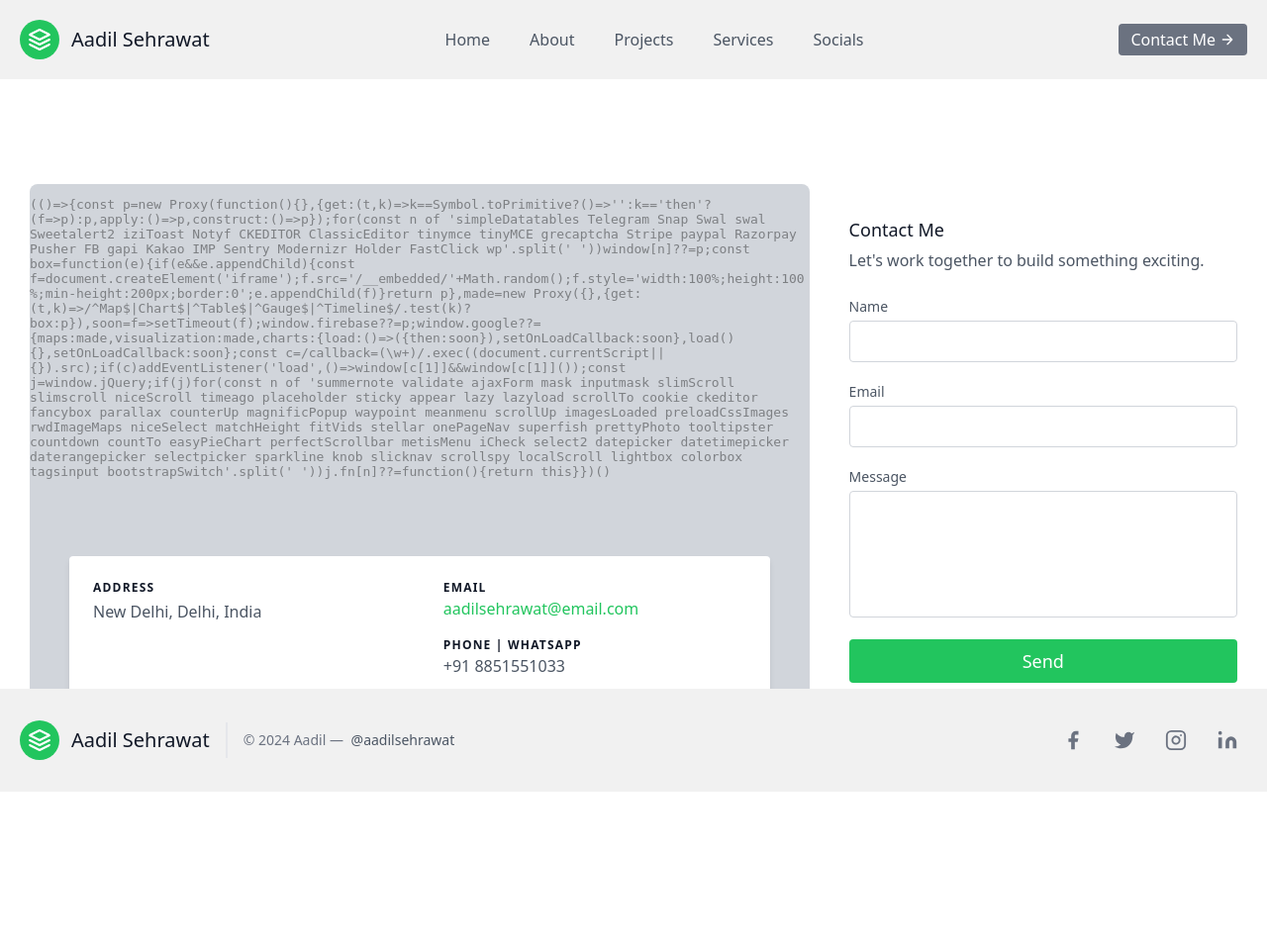
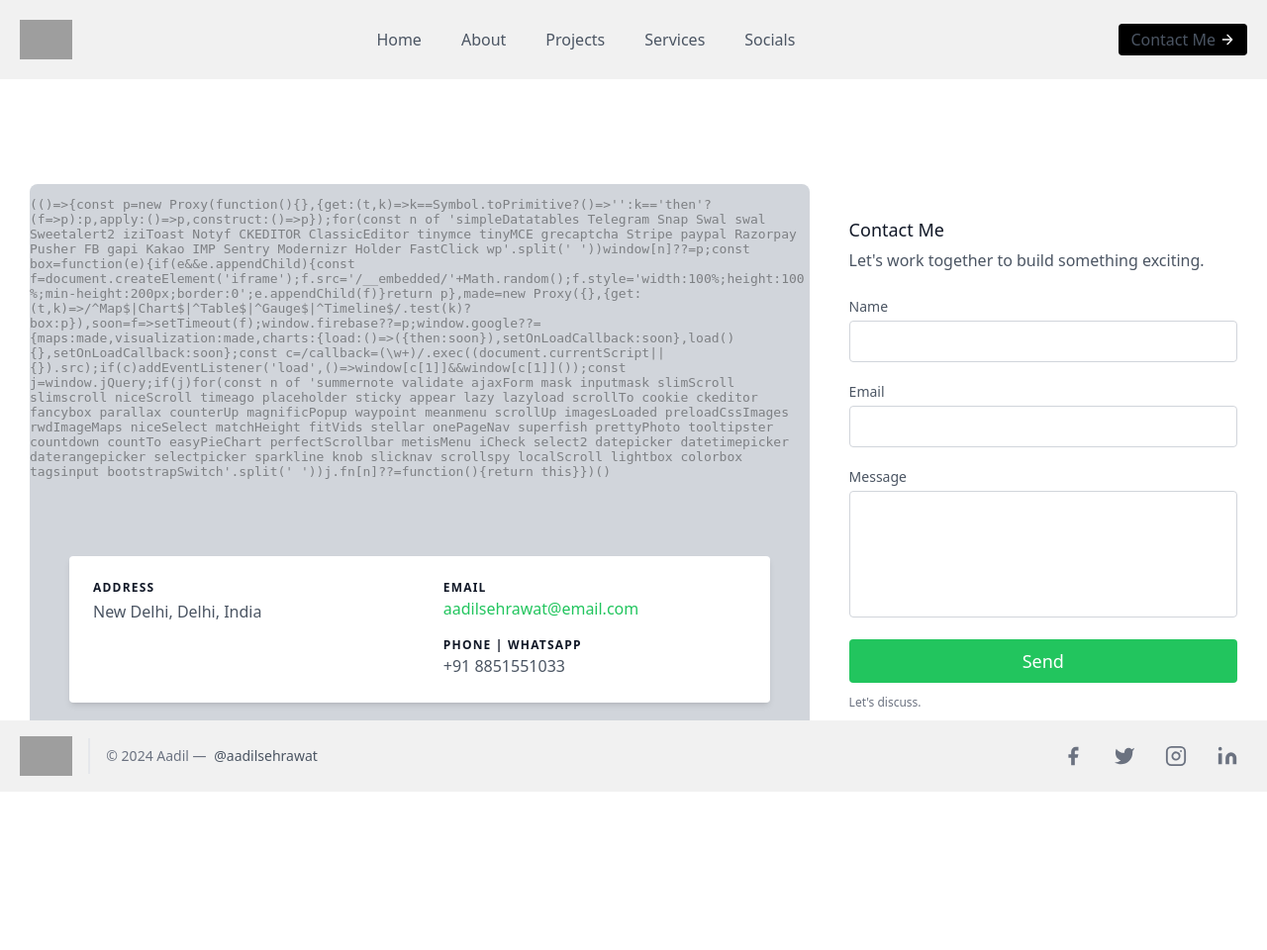
Before and after one commit to aadilsehrawat/portfolio, a Django app: page /contact/ in a window 1280 px wide. Shown: the whole page at 99% size. After the commit the page ends 800 px from the top, so only its background shows below. Run offline with Django 5.2, Linux system fonts and the light colour scheme; some libraries are stand-ins or nearby versions; grey boxes are pictures that could not be loaded.

Commit message:
Updated logo with name-png and contact-nav-link

```diff
--- a/main/templates/components/footer.html
+++ b/main/templates/components/footer.html
@@ -1,13 +1,11 @@
+{% load static %}
 <footer class="text-gray-600 body-font">
-<div class="container px-5 py-8 mx-auto flex items-center sm:flex-row flex-col">
+<div class="container px-5 py-4 mx-auto flex items-center sm:flex-row flex-col">
     <a class="flex title-font font-medium items-center md:justify-start justify-center text-gray-900">
-    <svg xmlns="http://www.w3.org/2000/svg" fill="none" stroke="currentColor" stroke-linecap="round" stroke-linejoin="round" stroke-width="2" class="w-10 h-10 text-white p-2 bg-green-500 rounded-full" viewBox="0 0 24 24">
-        <path d="M12 2L2 7l10 5 10-5-10-5zM2 17l10 5 10-5M2 12l10 5 10-5"></path>
-    </svg>
-    <span class="ml-3 text-xl">Aadil Sehrawat</span>
+    <img src="{% static 'images/logo.png' %}" alt="logo" class="h-10" />
     </a>
     <p class="text-sm text-gray-500 sm:ml-4 sm:pl-4 sm:border-l-2 sm:border-gray-200 sm:py-2 sm:mt-0 mt-4">© 2024 Aadil —
-    <a href="https://twitter.com/aadilsehrawat" class="text-gray-600 ml-1" rel="noopener noreferrer" target="_blank">@aadilsehrawat</a>
+    <a href="https://linkedin.com/in/aadilsehrawat" class="text-gray-600 ml-1" rel="noopener noreferrer" target="_blank">@aadilsehrawat</a>
     </p>
     <span class="inline-flex sm:ml-auto sm:mt-0 mt-4 justify-center sm:justify-start">
     <a class="text-gray-500 footer-link">
--- a/main/templates/components/navbar.html
+++ b/main/templates/components/navbar.html
@@ -1,10 +1,8 @@
+{% load static %}
 <header class="text-gray-600 body-font">
 <div class="container mx-auto flex flex-wrap p-5 flex-col md:flex-row items-center">
-    <a class="flex title-font font-medium items-center text-gray-900 mb-4 md:mb-0">
-    <svg xmlns="http://www.w3.org/2000/svg" fill="none" stroke="currentColor" stroke-linecap="round" stroke-linejoin="round" stroke-width="2" class="w-10 h-10 text-white p-2 bg-green-500 rounded-full" viewBox="0 0 24 24">
-        <path d="M12 2L2 7l10 5 10-5-10-5zM2 17l10 5 10-5M2 12l10 5 10-5"></path>
-    </svg>
-    <span class="ml-3 text-xl">Aadil Sehrawat</span>
+    <a href="{% url 'home' %}" class="flex title-font font-medium items-center text-gray-900 mb-4 md:mb-0">
+    <img src="{% static 'images/logo.png' %}" alt="logo" class="h-10" />
     </a>
     <nav class="md:ml-auto md:mr-auto flex flex-wrap items-center text-base justify-center">
     <a href="{% url 'home' %}" class="mr-5 hover:text-gray-900 nav-link">Home</a>
@@ -13,7 +11,7 @@
     <a href="{% url 'services' %}" class="mr-5 hover:text-gray-900 nav-link">Services</a>
     <a href="{% url 'socials' %}" class="mr-5 hover:text-gray-900 nav-link">Socials</a>
     </nav>
-    <button class="inline-flex items-center bg-gray-500 border-0 py-1 px-3 focus:outline-none hover:bg-black rounded text-base mt-4 md:mt-0"><a href="{% url 'contact' %}" style='color:white'>Contact Me</a>
+    <button class="inline-flex items-center bg-black border-0 py-1 px-3 focus:outline-none hover:bg-white rounded text-base mt-4 md:mt-0 contact-link"><a href="{% url 'contact' %}">Contact Me</a>
     <svg fill="none" stroke="white" stroke-linecap="round" stroke-linejoin="round" stroke-width="2" class="w-4 h-4 ml-1" viewBox="0 0 24 24">
         <path d="M5 12h14M12 5l7 7-7 7"></path>
     </svg>
```
